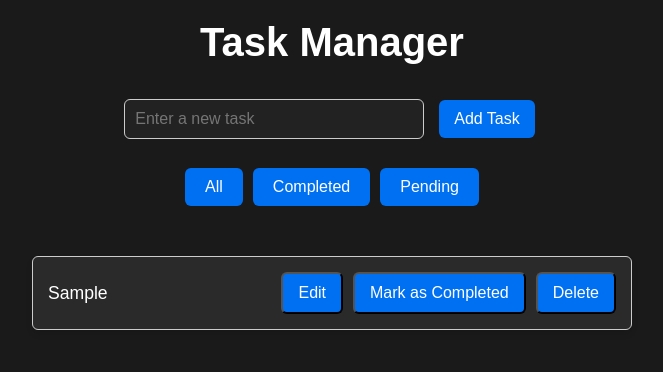
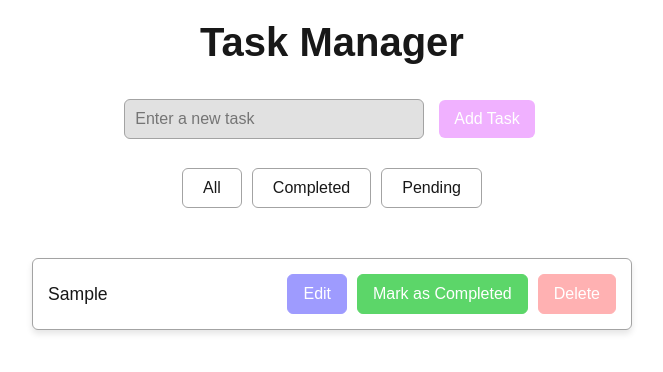
Before and after one commit to EduardoMV/SecondPartial, a Next.js app: page / in a window 1280 px wide. Both pictures are taken after typing "Sample" into the empty fields and a click on the button "Add Task". Shown: the top 372 px of the page, without its empty margins (308-971 px from the left). Built offline with nearby package versions, Linux system fonts and the light colour scheme.

Commit message:
cambio de botones de filtro y estilos

```diff
--- a/src/components/TaskManager/taskManager.module.scss
+++ b/src/components/TaskManager/taskManager.module.scss
@@ -1,18 +1,18 @@
-$primary-color: #0070f3;
-$hover-color: #005bb5;
-$border-color: #ccc;
+$primary-color: #f0b1ff;
+$hover-color: #be95be;
+$border-color: #a3a3a3;
 
 .container {
   display: flex;
   flex-direction: column;
   align-items: center;
   padding: 20px;
-  background-color: #1a1a1a;
+  background-color: #ffffff;
   min-height: 100vh;
 
   h1 {
     text-align: center;
-    color: white;
+    color: #181818;
     margin-bottom: 30px;
     font-size: 2.5rem;
   }
@@ -28,8 +28,8 @@ $border-color: #ccc;
       margin-right: 10px;
       border: 1px solid $border-color;
       border-radius: 6px;
-      background-color: #222;
-      color: white;
+      background-color: #e1e1e1;
+      color: black;
       font-size: 1rem;
       width: 300px;
     }
@@ -55,18 +55,26 @@ $border-color: #ccc;
     justify-content: center;
     margin-bottom: 30px;
 
-    button {
+    .button {
       padding: 10px 20px;
       margin: 5px;
-      border: none;
-      background-color: $primary-color;
-      color: white;
+      border: 1px solid #a3a3a3;
+      background-color:white;
+      color: #181818;
       cursor: pointer;
       border-radius: 6px;
       font-size: 1rem;
 
       &:hover {
-        background-color: $hover-color;
+        background-color: #181818;
+        color: white;
+        border: 1px solid #181818;
+      }
+
+      &:focus{
+        background-color: #181818;
+        color: white;
+        border: 1px solid #181818;
       }
     }
   }
@@ -84,11 +92,11 @@ $border-color: #ccc;
     justify-content: space-between;
     margin: 15px 0;
     padding: 15px;
-    background-color: #2a2a2a;
+    background-color: #ffffff;
     border: 1px solid $border-color;
     border-radius: 6px;
     box-shadow: 0 4px 6px rgba(0, 0, 0, 0.1);
-    color: white;
+    color: #181818;
 
     span {
       flex: 1;
@@ -101,7 +109,7 @@ $border-color: #ccc;
       background: transparent;
       flex: 1;
       margin-right: 15px;
-      color: white;
+      color: #181818;
       font-size: 1.1rem;
     }
 
@@ -119,6 +127,51 @@ $border-color: #ccc;
       }
     }
 
+    .button-edit {
+      padding: 10px 15px;
+      margin-left: 10px;
+      background-color: #9e9bfe;
+      color: white;
+      cursor: pointer;
+      border: 1px solid #9e9bfe;
+      border-radius: 6px;
+      font-size: 1rem;
+
+      &:hover {
+        background-color: #8f8bf4;
+      }
+    }
+
+    .button-complete {
+      padding: 10px 15px;
+      margin-left: 10px;
+      background-color: #5cd669;
+      color: white;
+      cursor: pointer;
+      border: 1px solid #5cd669;
+      border-radius: 6px;
+      font-size: 1rem;
+
+      &:hover {
+        background-color: #4dc059;
+      }
+    }
+
+    .button-delete {
+      padding: 10px 15px;
+      margin-left: 10px;
+      background-color: #ffb1b2;
+      color: white;
+      cursor: pointer;
+      border: 1px solid #ffb1b2;
+      border-radius: 6px;
+      font-size: 1rem;
+
+      &:hover {
+        background-color:#ec999a;
+      }
+    }
+
     &.completed {
       text-decoration: line-through;
       opacity: 0.6;
--- a/src/components/TaskManager/taskManager.tsx
+++ b/src/components/TaskManager/taskManager.tsx
@@ -99,11 +99,11 @@ const TaskManager = () => {
             ) : (
               <>
                 <span>{task.text}</span>
-                <button onClick={() => enableEditing(task.id)} className={styles.button}>Edit</button>
-                <button onClick={() => toggleCompletion(task.id)} className={styles.button}>
+                <button onClick={() => enableEditing(task.id)} className={styles['button-edit']}>Edit</button>
+                <button onClick={() => toggleCompletion(task.id)} className={styles['button-complete']}>
                   {task.completed ? 'Mark as Pending' : 'Mark as Completed'}
                 </button>
-                <button onClick={() => deleteTask(task.id)} className={styles.button}>Delete</button>
+                <button onClick={() => deleteTask(task.id)} className={styles['button-delete']}>Delete</button>
               </>
             )}
           </li>
```
